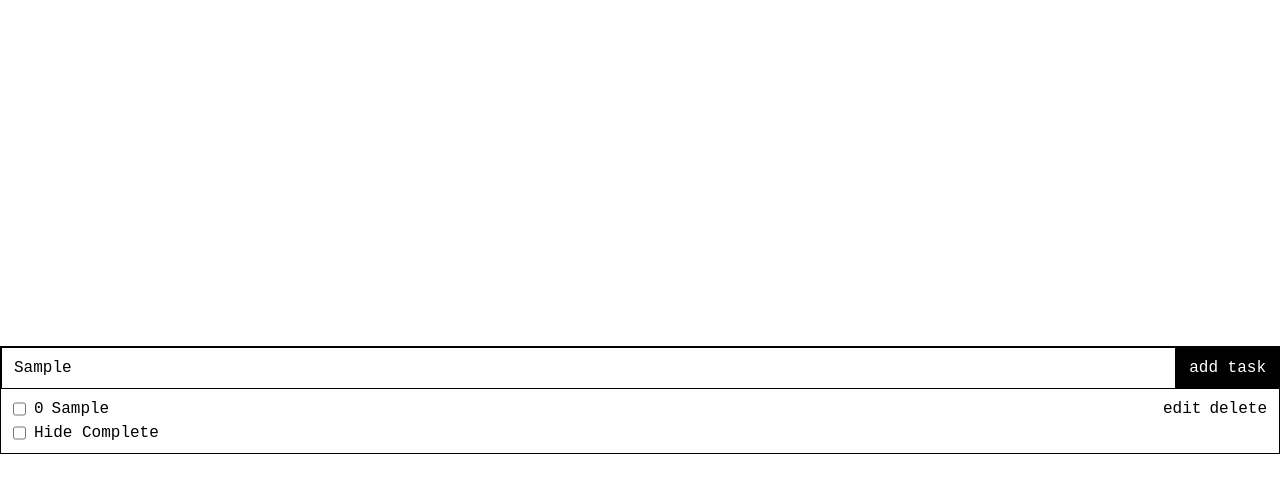
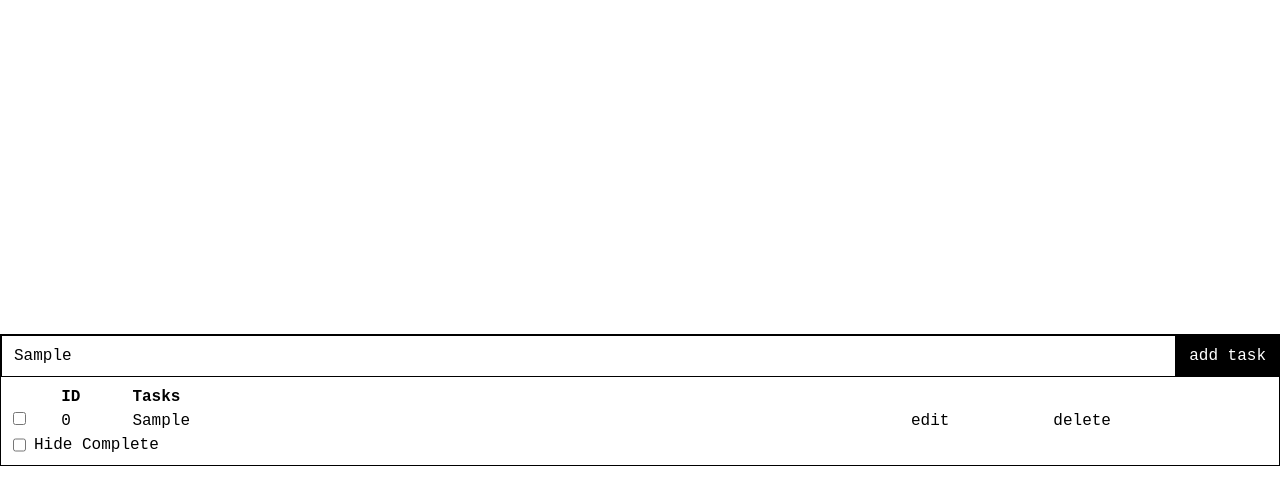
Before and after one commit to renagc/react-challenge, a React (Vite) app: page / in a window 1280 px wide. Both pictures are taken after typing "Sample" into the empty fields and a click on the button "add task". Shown: the top 504 px of the page. Built offline with nearby package versions, Linux system fonts and the light colour scheme.

Commit message:
changed list to a table

```diff
--- a/src/components/Task.tsx
+++ b/src/components/Task.tsx
@@ -7,15 +7,17 @@ function TaskItem({ item }: { item: Task }) {
   const { removeTask } = useTaskContext();
 
   return (
-    <>
-      <div className="flex gap-2">
+    <tr>
+      <td>
         <input
           type="checkbox"
           onChange={(e: React.ChangeEvent<HTMLInputElement>) =>
             setChecked(e.target.checked)
           }
         />
-        <p>{item.id}</p>
+      </td>
+      <td>{item.id}</td>
+      <td>
         <input
           type="text"
           value={value}
@@ -23,23 +25,24 @@ function TaskItem({ item }: { item: Task }) {
             setValue(e.target.value)
           }
           disabled
-          autoFocus
         />
-      </div>
-      <div className="flex gap-2">
+      </td>
+      <td>
         {!checked && (
           <button className="hover:underline hover:italic cursor-pointer">
             edit
           </button>
         )}
+      </td>
+      <td>
         <button
           className="hover:underline hover:italic cursor-pointer"
           onClick={() => removeTask(item.id)}
         >
           delete
         </button>
-      </div>
-    </>
+      </td>
+    </tr>
   );
 }
 
@@ -48,13 +51,24 @@ function TaskList() {
 
   return (
     <>
-      <ul>
-        {taskList.map((item: Task) => (
-          <li key={item.id} className="list-none flex justify-between">
-            <TaskItem item={item} />
-          </li>
-        ))}
-      </ul>
+      <table className="table-auto w-full">
+        <thead>
+          <tr>
+            <th></th>
+            <th className="text-left">ID</th>
+            <th className="text-left">Tasks</th>
+          </tr>
+        </thead>
+        <tbody>
+          {taskList.length !== 0 ? (
+            taskList.map((item: Task) => <TaskItem key={item.id} item={item} />)
+          ) : (
+            <tr>
+              <td colSpan={5}>No tasks available.</td>
+            </tr>
+          )}
+        </tbody>
+      </table>
       <div className="flex gap-2">
         <input id="checkbox-hide-complete" type="checkbox" />
         <label htmlFor="checkbox-hide-complete">Hide Complete</label>
```
